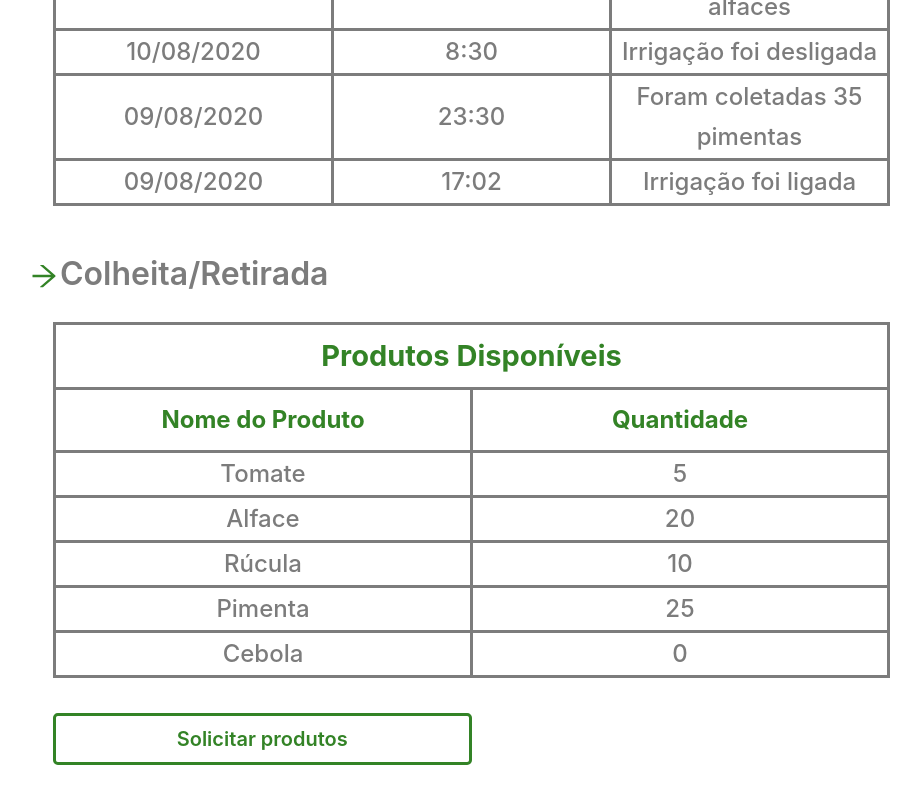
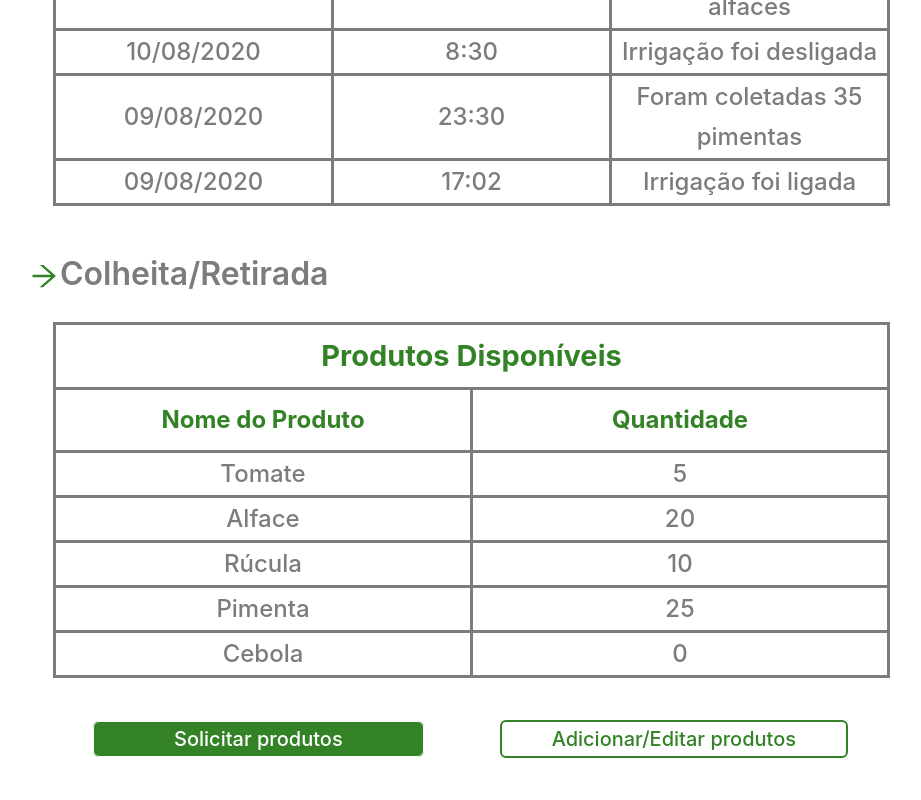
Before and after one commit to giucarvalh0/Horta_Inteligente, an Angular app: page / in a window 1280 px wide. Shown: the part 1036-1836 px from the top of the page, without its empty margins (327-1248 px from the left). After the commit the page ends 1807 px from the top, so only its background shows below. Built offline with nearby package versions, Linux system fonts and the light colour scheme.

Commit message:
Changes on app component (creating the 'cliente' and 'cuidador' dashboards simultaneously

```diff
--- a/src/app/app.component.css
+++ b/src/app/app.component.css
@@ -73,24 +73,3 @@
   .filter-icon {
     position: absolute;
   }
-
-  .btn {
-    width: 45%;
-    background-color: #ffffff;
-    border-color: #338326;
-    color: #338326;
-    border-top-width: 3px;
-    border-bottom-width: 3px;
-    border-left-width: 3px;
-    border-right-width: 3px;
-    margin-top: 35px;
-    margin-bottom: 35px;
-    margin-left: 45px;
-    font-weight: 600;
-  }
-
-  .btn-primary:not(:disabled):not(.disabled).active, .btn-primary:not(:disabled):not(.disabled):active, .show > .btn-primary.dropdown-toggle {
-    color: #ffffff;
-    background-color: #338326;
-    border-color: #ffffff;
-  }
--- a/src/app/app.component.html
+++ b/src/app/app.component.html
@@ -217,9 +217,35 @@
             <td>0</td>
           </tr>
         </table>
-        <div>
-          <button type="button" class="btn btn-primary btn-lg btn-block" >Solicitar produtos</button>
-        </div>
+
+        <table style="width: 90%;
+          font-size: 24px;
+          line-height: 40px;
+          margin-left: 45px;
+          margin-top: 35px;
+          border-top-style: solid;
+          border-top-width: 1,5px;
+          border-left-style: solid;
+          border-left-width: 1,5px;
+          border-bottom-width: 1,5px;
+          border-bottom-style: solid;
+          border-right-width: 1,5px;
+          border-right-style: solid;
+          border-color: white;
+          float: center;">
+          <tr>
+            <td>
+              <div>
+                <a class="button" href="#" style="float: center; border:1px solid; vertical-align: middle; background:#338326; color:white;border-radius:6px; font-size: 20px; padding-left: 80px;padding-right: 80px;padding-bottom: 5px;padding-top: 5px;">Solicitar produtos</a>
+              </div>
+            </td>
+            <td>
+              <div>
+                  <a class="button" href="#" style="float: center; border:1px solid; vertical-align: middle; background:white; color:#338326;border-radius:6px; font-size: 20px; padding-left: 50px;padding-right: 50px;padding-bottom: 5px;padding-top: 5px; border-right-width: 2px;border-top-width: 2px;border-bottom-width: 2px;border-left-width: 2px;">Adicionar/Editar produtos</a>
+              </div>
+          </td>
+          </tr>
+        </table>
       </h1>
     </div>
   </div>
```
